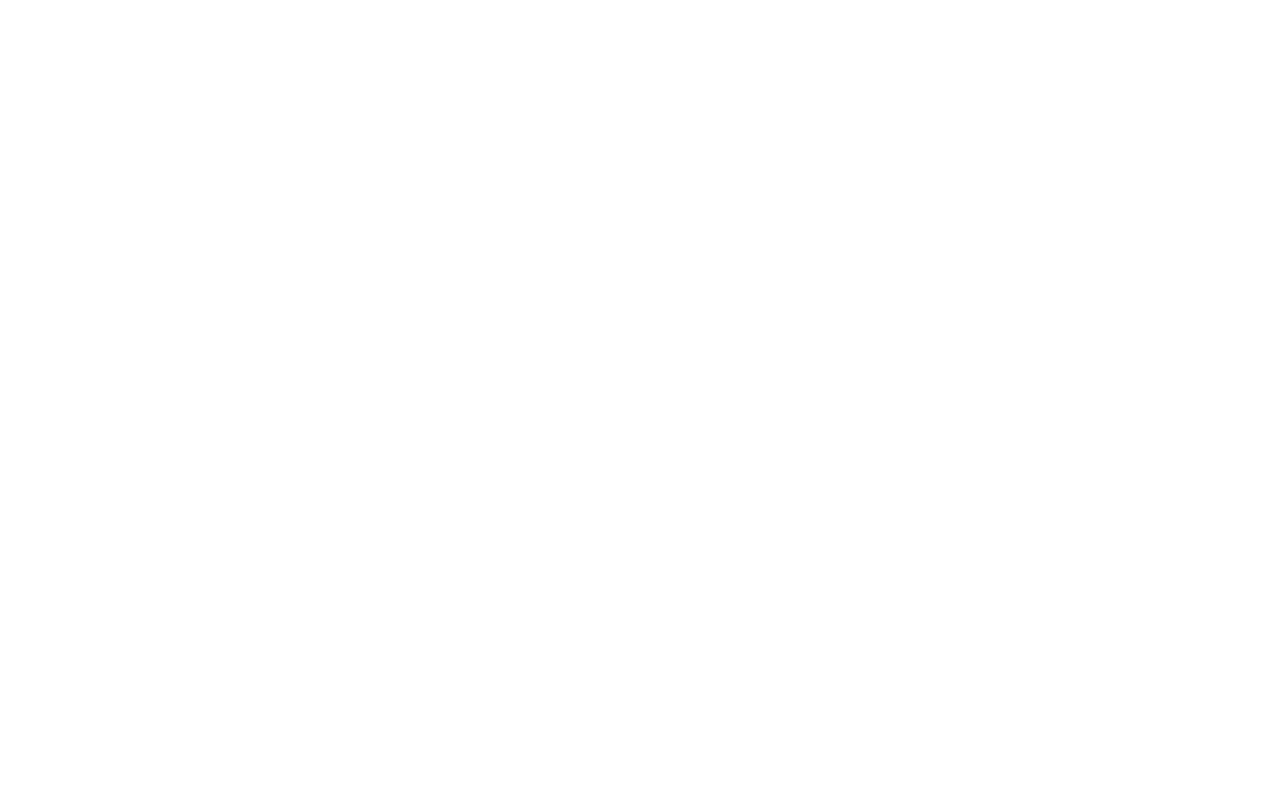
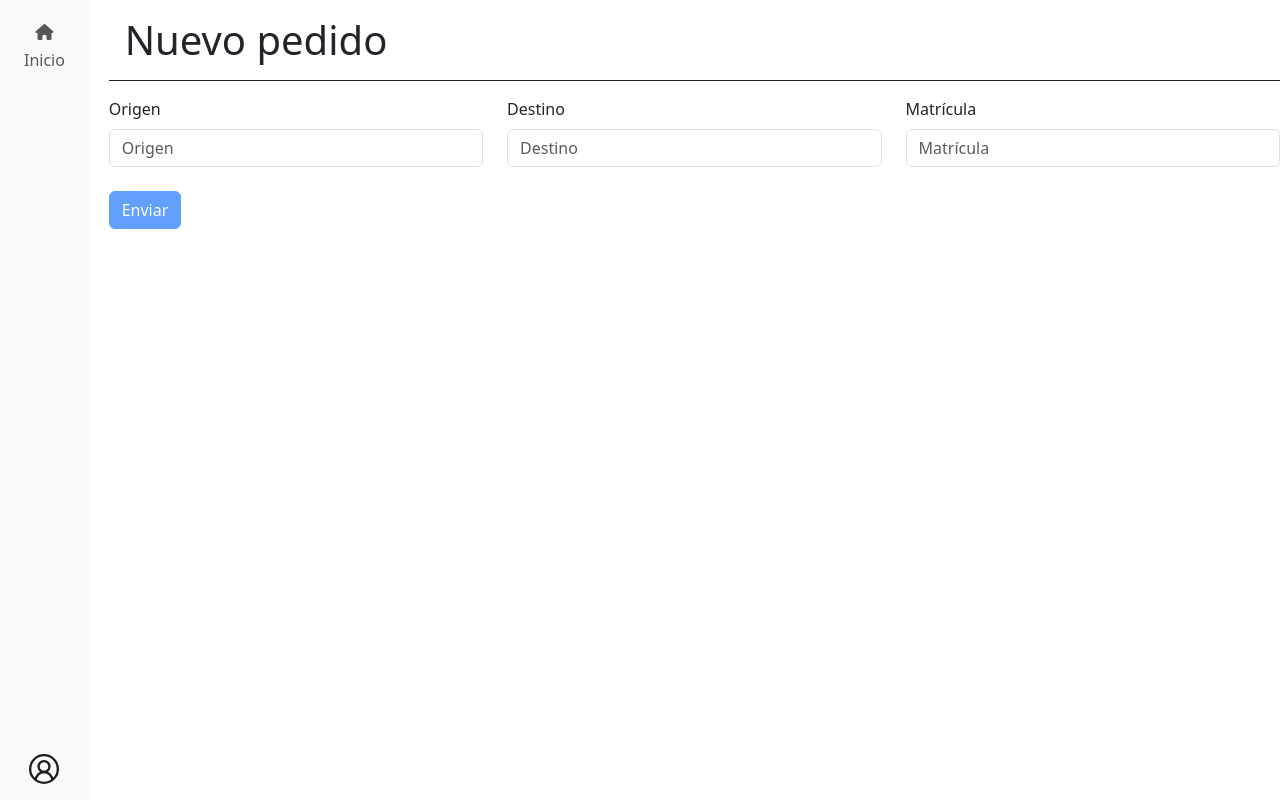
Before and after one commit to abrilmicaela/ProyectoFinal_Front, an Angular app: page /nuevo-pedido in a window 1280 px wide. Before the commit this address led to /. Built offline with nearby package versions, Linux system fonts and the light colour scheme.

Commit message:
Formulario de pedidos

```diff
--- a/src/app/app.routes.ts
+++ b/src/app/app.routes.ts
@@ -37,6 +37,10 @@
     path: 'camionero',
     component: EncargadoComponent,
   },
+  {
+    path: 'nuevo-pedido',
+    component: FormularioPedidoComponent,
+  },
   // Ruta para mostrar el pedido específico
   {
     path: 'pedido/:id',
--- a/src/app/components/pedido/formulario-pedido/formulario-pedido.component.css
+++ b/src/app/components/pedido/formulario-pedido/formulario-pedido.component.css
@@ -0,0 +1,3 @@
+input.ng-invalid.ng-touched {
+    border-color: red;
+}
--- a/src/app/components/pedido/formulario-pedido/formulario-pedido.component.html
+++ b/src/app/components/pedido/formulario-pedido/formulario-pedido.component.html
@@ -33,33 +33,46 @@
       <form [formGroup]="pedidoForm" (ngSubmit)="getFormData()" novalidate>
         <div class="form-group mb-3 row">
           <span class="col">
-            <label for="destinatario" class="form-label">Destinatario</label>
+            <label for="origen" class="form-label">Origen</label>
             <input
               type="text"
-              id="destinatario"
-              placeholder="Destinatario"
+              id="origen"
+              placeholder="Origen"
               class="form-control"
-              formControlName="destinatario"
+              formControlName="origen"
             />
-            @if (checkValidation("destinatario" ,"required")) {
+            @if (checkValidation("origen" ,"required")) {
             <p class="text-danger">El campo es obligatorio</p>
             }
           </span>
           <span class="col">
-            <label for="last_name" class="form-label">Teléfono</label>
+            <label for="destino" class="form-label">Destino</label>
             <input
               type="text"
-              id="telefono"
-              placeholder="Apellidos"
+              id="destino"
+              placeholder="Destino"
               class="form-control"
-              formControlName="telefono"
+              formControlName="destino"
             />
-            @if (checkValidation("telefono" ,"required")) {
+            @if (checkValidation("destino" ,"required")) {
+            <p class="text-danger">El campo es obligatorio</p>
+            }
+          </span>
+          <span class="col">
+            <label for="matricula" class="form-label">Matrícula</label>
+            <input
+              type="text"
+              id="matricula"
+              placeholder="Matrícula"
+              class="form-control"
+              formControlName="matricula"
+            />
+            @if (checkValidation("matricula" ,"required")) {
             <p class="text-danger">El campo es obligatorio</p>
             }
           </span>
         </div>
-        <div class="form-group mb-3">
+        <!-- <div class="form-group mb-3">
           <label for="email" class="form-label">Email</label>
           <input
             type="email"
@@ -73,8 +86,8 @@
           } @if (checkValidation("email" ,"pattern")) {
           <p class="text-danger">El email no es correcto</p>
           }
-        </div>
-        <div class="form-group mb-3">
+        </div> -->
+        <!-- <div class="form-group mb-3">
           <label for="dest_calle">Destino</label>
           <input
             type="text"
@@ -127,7 +140,7 @@
            @if (checkValidation("dest_cp" ,"required")) {
             <p class="text-danger">El campo es obligatorio</p>
             }
-        </div>
+        </div> -->
         <input
           type="submit"
           [value]="submitBtn"
--- a/src/app/components/pedido/formulario-pedido/formulario-pedido.component.ts
+++ b/src/app/components/pedido/formulario-pedido/formulario-pedido.component.ts
@@ -20,13 +20,18 @@
 export class FormularioPedidoComponent {
   pedidoForm: FormGroup;
   activatedRoute = inject(ActivatedRoute);
+  router = inject(Router)
 
   tipo: string = 'Nuevo';
   submitBtn: string = 'Enviar';
   ExpEmail = /^[a-zA-Z0–9._-]+@[a-zA-Z0–9.-]+\.[a-zA-Z]{2,10}$/;
 
   constructor() {
-    this.pedidoForm = new FormGroup({});
+    this.pedidoForm = new FormGroup({
+      origen: new FormControl(null, [Validators.required]),
+      destino: new FormControl(null, [Validators.required]),
+      matricula: new FormControl(null, [Validators.required]),
+    });
   }
 
   checkValidation(control: string, validator: string) {
@@ -45,5 +50,9 @@
     });
   }
 
-  getFormData() {}
+  getFormData() {
+    this.router.navigateByUrl('/dashboard')
+    if(this.pedidoForm.valid){
+    }
+  }
 }
```
